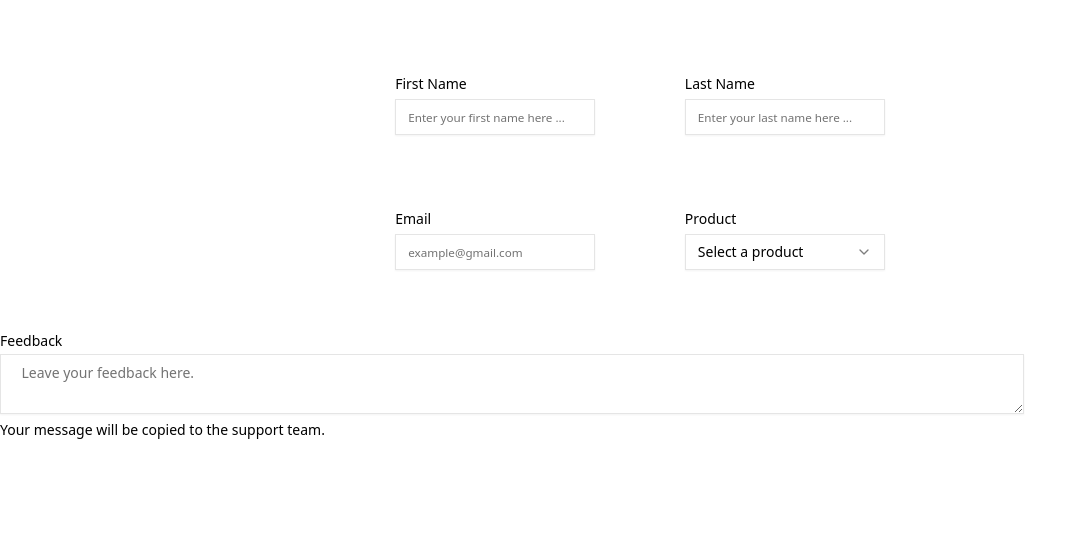
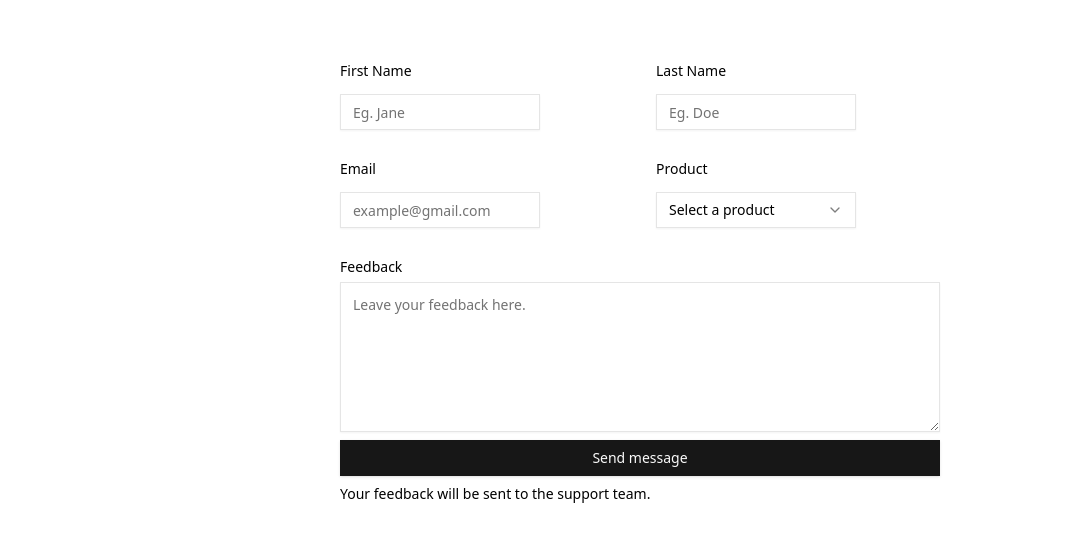
Before and after one commit to vennisabarfi/sentiment-app, a React (Vite) app in the folder frontend/: page /form in a window 1280 px wide. Shown: the top 542 px of the page, without its empty margins (0-1087 px from the left). Built offline with nearby package versions, Linux system fonts and the light colour scheme.

Commit message:
form set up and hooks on! now off to properly connect to backend and begin testing! :(

```diff
--- a/frontend/package.json
+++ b/frontend/package.json
@@ -13,12 +13,14 @@
     "@radix-ui/react-label": "^2.1.0",
     "@radix-ui/react-select": "^2.1.2",
     "@radix-ui/react-slot": "^1.1.0",
+    "axios": "^1.7.7",
     "class-variance-authority": "^0.7.0",
     "clsx": "^2.1.1",
     "frontend": "file:",
     "lucide-react": "^0.460.0",
     "react": "^18.3.1",
     "react-dom": "^18.3.1",
+    "react-hook-form": "^7.53.2",
     "react-router-dom": "^7.0.1",
     "tailwind-merge": "^2.5.4",
     "tailwindcss-animate": "^1.0.7"
--- a/frontend/src/Feedback/Feedback.css
+++ b/frontend/src/Feedback/Feedback.css
@@ -1,56 +1,51 @@
-.feedback-form{
-
-
-
-
+.feedback-form {
+    max-width: 800px;
+    margin: 0 auto;
+    padding: 2rem;
+    display: flex;
+    flex-direction: column;
+    align-items: center;
 }
 
-
-.name-fields{
+.name-fields {
     display: flex;
     flex-direction: row;
-    align-items: center;
+    align-items: flex-start;
     justify-content: center;
-    margin-top: 6%;
-    gap: 7%;
-
-
+    margin-top: 2rem;
+    gap: 2rem;
+    width: 100%;
+    max-width: 600px;
 }
 
-.field{
+.field {
     display: flex;
     flex-direction: column;
+    gap: 0.5rem;
+    width: 100%;
 }
 
-
-
-#first-name::placeholder{
-
-    font-size: smaller;
+.field .label {
+    margin-bottom: 0.5rem;
 }
 
-#last-name::placeholder{
-
-    font-size: smaller;
+#first-name::placeholder,
+#last-name::placeholder,
+#email::placeholder {
+    font-size: 0.875rem;
 }
 
-#email::placeholder{
-
-    font-size: smaller;
+.feedback-box {
+    margin-top: 2rem;
+    width: 100%;
+    max-width: 600px;
+    display: flex;
+    flex-direction: column;
+    gap: 0.5rem;
 }
 
-
-.feedback-box{
-    margin-top: 5%;
-    width: 80%;
-    display: grid;
-    gap: 6px;
-    display: flex;
-    flex-direction: column;
-
-
+#feedback-area {
+    min-height: 150px;
+    padding: 0.75rem;
+    width: 100%;
 }
-
-#feedback-area{
- padding-left: 2%;
-}
--- a/frontend/src/Feedback/Feedback.jsx
+++ b/frontend/src/Feedback/Feedback.jsx
@@ -2,6 +2,7 @@
 import "./Feedback.css"
 import { Input } from "@/components/ui/input"
 import { Label } from "@/components/ui/label"
+import { Button } from "@/components/ui/button"
 import {
     Select,
     SelectContent,
@@ -13,23 +14,44 @@ import {
   } from "@/components/ui/select"
 
   import { Textarea } from "@/components/ui/textarea"
-
+  import { useForm } from "react-hook-form"
+  import axios from 'axios'
 
 export default function Feedback(){
 
+    // initialize react-hook-form
+    const {register, handleSubmit, formState: {errors}, setValue} = useForm();
+
+    // handle onsubmit
+    const onSubmit = async function(data){
+        try{
+            const response = await axios.post('https://api.example.com/submit', data);
+            console.log('Form submitted successfully:', response.data);
+        }catch(error){
+            console.error('Error submitting form:', error);
+        }
+    }
+
+
     return(
         <>
+        <form onSubmit={handleSubmit(onSubmit)}>
+
+
         <div className="feedback-form">
 
         <div className="name-fields">
         <div className="field">
         <Label className="mb-2" htmlFor="first-name">First Name</Label>
-        <Input className="w-[200px]" type="text" id="first-name" placeholder="Enter your first name here ..." />
+        <Input className="w-[200px]" type="text" id="first-name" placeholder="Eg. Jane" {...register("first_name",{required: "First Name is required"})}/>
+        {/* update this to show server errors instead from backend */}
+        {/* update backend to handle order of data being sent */}
+        {errors.name && <span>This field is required</span>}
         </div>
 
         <div className="field">
         <Label className="mb-2" htmlFor="last-name">Last Name</Label>
-        <Input className="w-[200px]" type="text" id="last-name" placeholder="Enter your last name here ..." />
+        <Input className="w-[200px]" type="text" id="last-name" placeholder="Eg. Doe" {...register("last_name",{required: "Last Name is required"})} />
         </div>
 
         </div>
@@ -37,14 +59,15 @@ export default function Feedback(){
         <div className="name-fields">
         <div className="field">
         <Label className="mb-2" htmlFor="email">Email</Label>
-        <Input className="w-[200px]" type="email" id="email" placeholder="example@gmail.com" />
+        <Input className="w-[200px]" type="email" id="email" placeholder="example@gmail.com" {...register("email",{required: "Email is required"})}/>
         </div>
 
         <div className="field">
         {/*
         <Input type="text" id="last-name" placeholder="Enter your last name here ..." /> */}
         <Label className="mb-2" htmlFor="product-list">Product</Label>
-        <Select className="product-list">
+        <Select className="product-list"  {...register('product_type', { required: 'Please select a product.' })}
+          onValueChange={(value) => setValue('product_type', value)} >
       <SelectTrigger className="w-[200px]">
         <SelectValue placeholder="Select a product" />
       </SelectTrigger>
@@ -64,14 +87,16 @@ export default function Feedback(){
 
         <div className="feedback-box">
       <Label htmlFor="feedback-area">Feedback</Label>
-      <Textarea placeholder="Leave your feedback here." id="feedback-area" />
+      <Textarea placeholder="Leave your feedback here." id="feedback-area" {...register("feedback",{required: "Feedback field cannot be empty"})}/>
+      <Button>Send message</Button>
       <p className="text-sm text-muted-foreground">
-        Your message will be copied to the support team.
+        Your feedback will be sent to the support team.
       </p>
      </div>
 
         </div>
 
+        </form>
         </>
     );
 }
```
Also changed, not shown: 1 other file (tests, documents, lock files or other folders).
